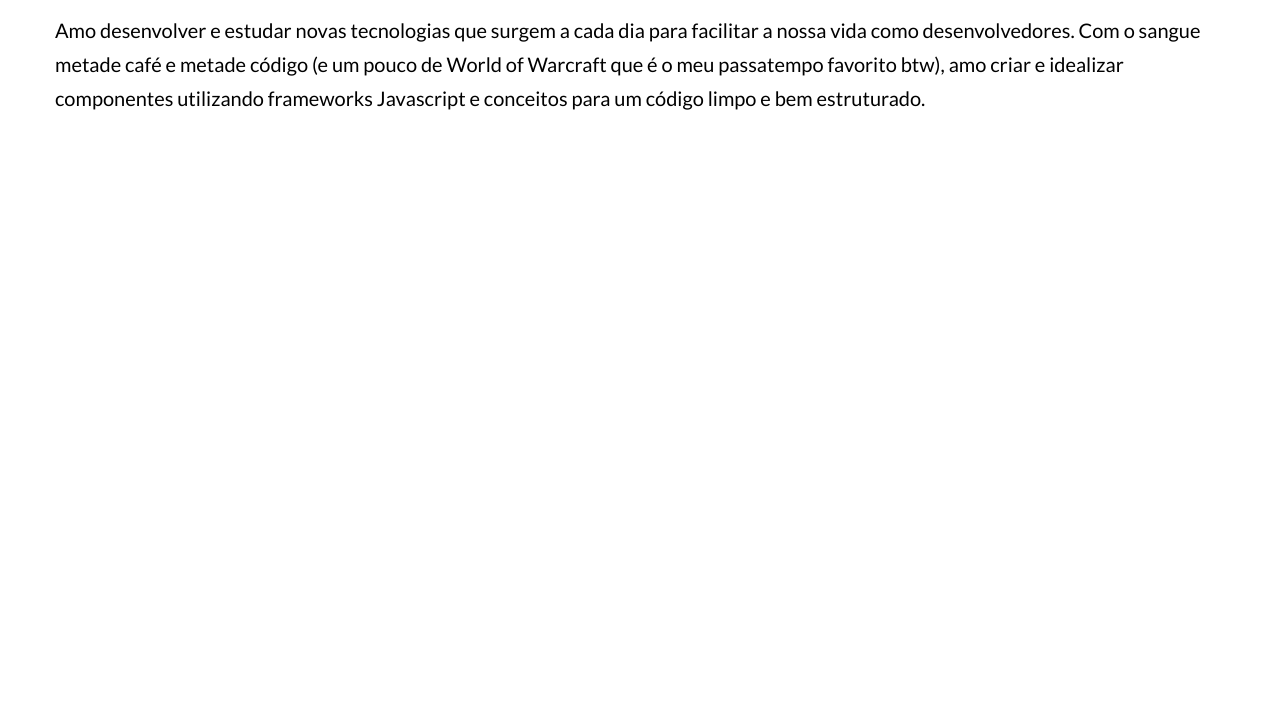
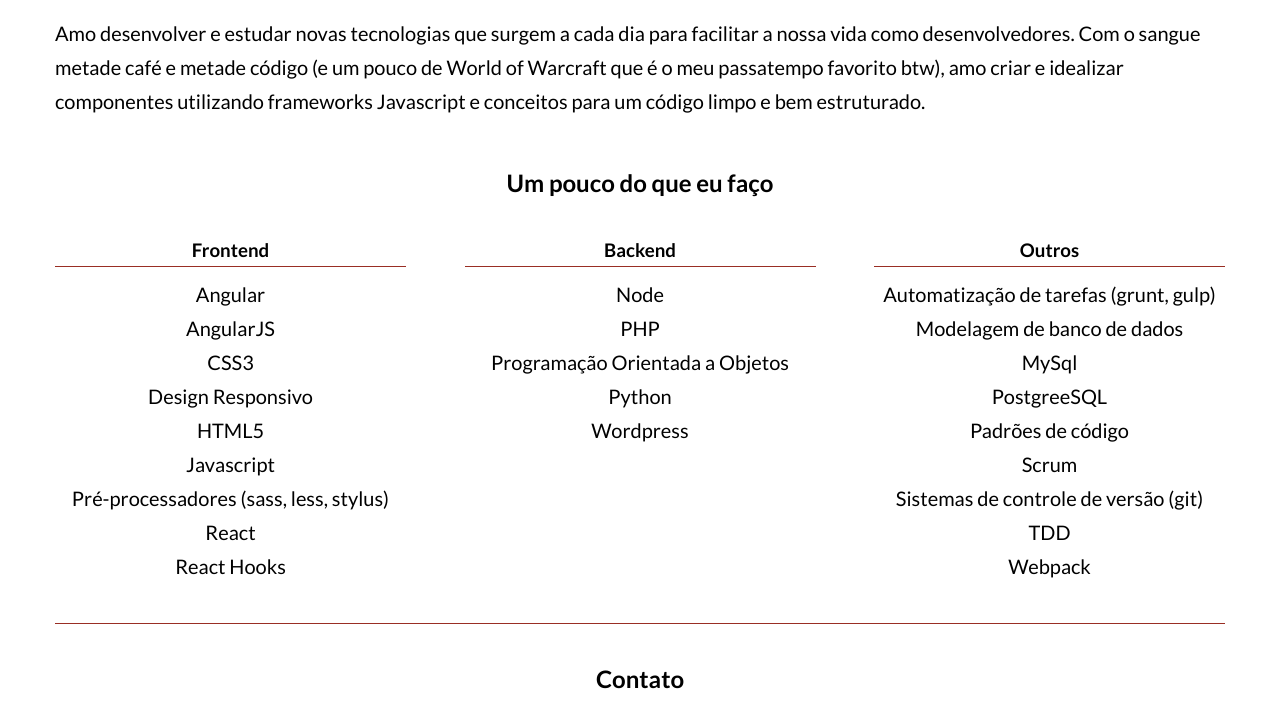
Before and after one commit to dtfialho/my-website, a Gatsby site: page /about-me in a window 1280 px wide. Shown: the part 536-1249 px from the top of the page. Before the commit the page ends 800 px from the top, so only its background shows below. Built offline with nearby package versions, Linux system fonts and the light colour scheme; Gatsby itself is replaced by a stand-in of ours.

Commit message:
about-me finished

```diff
--- /dev/null
+++ b/src/components/layout.js
@@ -0,0 +1,23 @@
+import React from 'react'
+import t from 'prop-types'
+import SEO from './seo'
+import Navbar from './navbar'
+
+const Layout = ({ id, title, children }) => (
+  <main id={id}>
+    <SEO title={title} />
+    <header>
+      <Navbar />
+    </header>
+
+    {children}
+  </main>
+)
+
+Layout.propTypes = {
+  id: t.string.isRequired,
+  title: t.string.isRequired,
+  children: t.node.isRequired
+}
+
+export default Layout
--- /dev/null
+++ b/src/components/my-skills.js
@@ -0,0 +1,51 @@
+import React from 'react'
+import '../styles/my-skills.scss'
+
+const MySkills = () => (
+  <div className="my-skills">
+    <h2>Um pouco do que eu faço</h2>
+
+    <div className="my-skills__items">
+      <div className="my-skills__item">
+        <h3>Frontend</h3>
+        <ul>
+          <li>Angular</li>
+          <li>AngularJS</li>
+          <li>CSS3</li>
+          <li>Design Responsivo</li>
+          <li>HTML5</li>
+          <li>Javascript</li>
+          <li>Pré-processadores (sass, less, stylus)</li>
+          <li>React</li>
+          <li>React Hooks</li>
+        </ul>
+      </div>
+      <div className="my-skills__item">
+        <h3>Backend</h3>
+        <ul>
+          <li>Node</li>
+          <li>PHP</li>
+          <li>Programação Orientada a Objetos</li>
+          <li>Python</li>
+          <li>Wordpress</li>
+        </ul>
+      </div>
+      <div className="my-skills__item">
+        <h3>Outros</h3>
+        <ul>
+          <li>Automatização de tarefas (grunt, gulp)</li>
+          <li>Modelagem de banco de dados</li>
+          <li>MySql</li>
+          <li>PostgreeSQL</li>
+          <li>Padrões de código</li>
+          <li>Scrum</li>
+          <li>Sistemas de controle de versão (git)</li>
+          <li>TDD</li>
+          <li>Webpack</li>
+        </ul>
+      </div>
+    </div>
+  </div>
+)
+
+export default MySkills
--- a/src/components/navbar.js
+++ b/src/components/navbar.js
@@ -5,7 +5,9 @@ import "../styles/navbar.scss";
 
 const Navbar = () => (
   <nav className="navbar">
-    <Logo />
+    <Link to="/">
+      <Logo />
+    </Link>
 
     <ul className="navbar__container">
       <li className="navbar__item">
--- a/src/pages/about-me.js
+++ b/src/pages/about-me.js
@@ -1,24 +1,29 @@
 import React from 'react'
-import SEO from '../components/seo'
-import Navbar from '../components/navbar'
+import Layout from '../components/layout'
 import AboutMeText from '../components/about-me-text'
+import MySkills from '../components/my-skills'
+import SocialMedia from '../components/social-media'
 import '../styles/about-me.scss'
 
 const AboutMe = () => (
-  <main id="about-me">
-    <SEO title="Sobre mim" />
-    <header>
-      <Navbar />
-    </header>
-
+  <Layout
+    id="about-me"
+    title="Sobre mim"
+  >
     <section className="about-me__content">
       <h1>Sobre Mim</h1>
 
       <article className="about-me__container">
         <AboutMeText />
+        <MySkills />
+
+        <div className="about-me__contact">
+          <h2>Contato</h2>
+          <SocialMedia />
+        </div>
       </article>
     </section>
-  </main>
+  </Layout>
 )
 
 export default AboutMe
--- a/src/styles/about-me.scss
+++ b/src/styles/about-me.scss
@@ -17,9 +17,6 @@
   }
 
   &__container {
-    display: flex;
-    align-items: center;
-
     .me {
       height: 200px;
       width: 200px;
@@ -36,4 +33,17 @@
       }
     }
   }
+
+  &__contact {
+    text-align: center;
+
+    .social-media__links {
+      color: $textColorDark;
+      border-color: $textColorDark;
+      &:hover {
+        background: rgba($textColorDark, .3);
+        opacity: .8;
+      }
+    }
+  }
 }
--- a/src/styles/general.scss
+++ b/src/styles/general.scss
@@ -31,7 +31,7 @@ h1, h2, h3, h4, h5, p {
   margin-bottom: 1.4rem;
 }
 
-p {
+p, li {
   font-size: 1.25rem;
   line-height: 1.7;
 }
@@ -39,3 +39,7 @@ p {
 a {
   text-decoration: dashed;
 }
+
+main:not(#home) {
+  padding-bottom: 100px;
+}
--- /dev/null
+++ b/src/styles/my-skills.scss
@@ -0,0 +1,39 @@
+@import './utils';
+
+.my-skills {
+  margin: 50px 0 40px;
+  border-bottom: 1px solid $backgroundColorDark;
+
+  h2 {
+    text-align: center;
+  }
+
+  &__items {
+    padding-top: 20px;
+    @include tablet-portrait {
+      display: flex;
+      width: 100%;
+      justify-content: space-between;
+      flex-wrap: wrap;
+    }
+  }
+
+  &__item {
+    text-align: center;
+    margin-bottom: 40px;
+
+    @include tablet-portrait {
+      flex-basis: 30%;
+    }
+
+    h3 {
+      margin-bottom: 10px;
+      padding-bottom: 5px;
+      border-bottom: 1px solid $backgroundColorDark;
+    }
+
+    ul {
+      list-style-type: none;
+    }
+  }
+}
```
